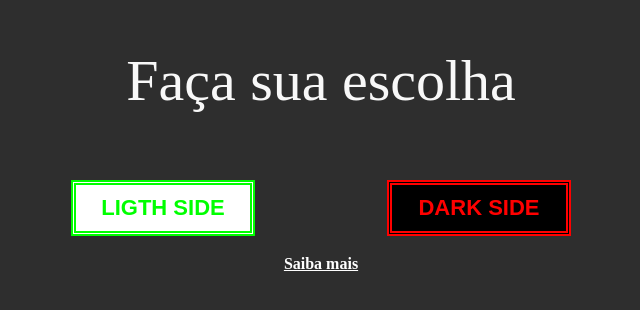
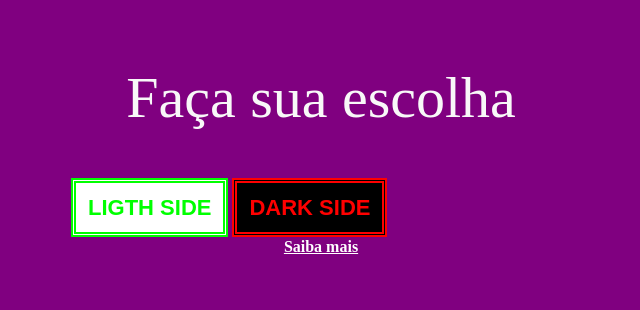
Before and after one commit to Franciele03/filmes, a plain HTML site: page index.html in a window 1280 px wide. Shown: the part 238-548 px from the top of the page, without its empty margins (319-959 px from the left). Drawn offline with Linux system fonts and the light colour scheme.

Commit message:
Atividade

```diff
--- a/estilo.css
+++ b/estilo.css
@@ -64,7 +64,6 @@ body{
     width: 500px;
     margin-top: 50px;
     padding: 20px;
-    display: flex;
     justify-content: space-between;
 }
 .botao-claro{
@@ -126,3 +125,39 @@ body{
     color: #fff;
     font-weight: bold;
 }
+
+/* Extra small devices (phones, 600px and down) */
+@media only screen and (max-width: 600px) {
+    body{
+        background-color: red;
+    }
+}
+
+/* Small devices (portrait tablets and large phones, 600px and up) */
+@media only screen and (min-width: 600px) {
+    body{
+        background-color: blue;
+    }
+
+}
+
+/* Medium devices (landscape tablets, 768px and up) */
+@media only screen and (min-width: 768px) {
+    body{
+        background-color: green;
+    }
+}
+
+/* Large devices (laptops/desktops, 992px and up) */
+@media only screen and (min-width: 992px) {
+    body{
+        background-color: yellow;
+    }
+}
+
+/* Extra large devices (large laptops and desktops, 1200px and up) */
+@media only screen and (min-width: 1200px) {
+    body{
+        background-color: purple;
+    }
+}
```
